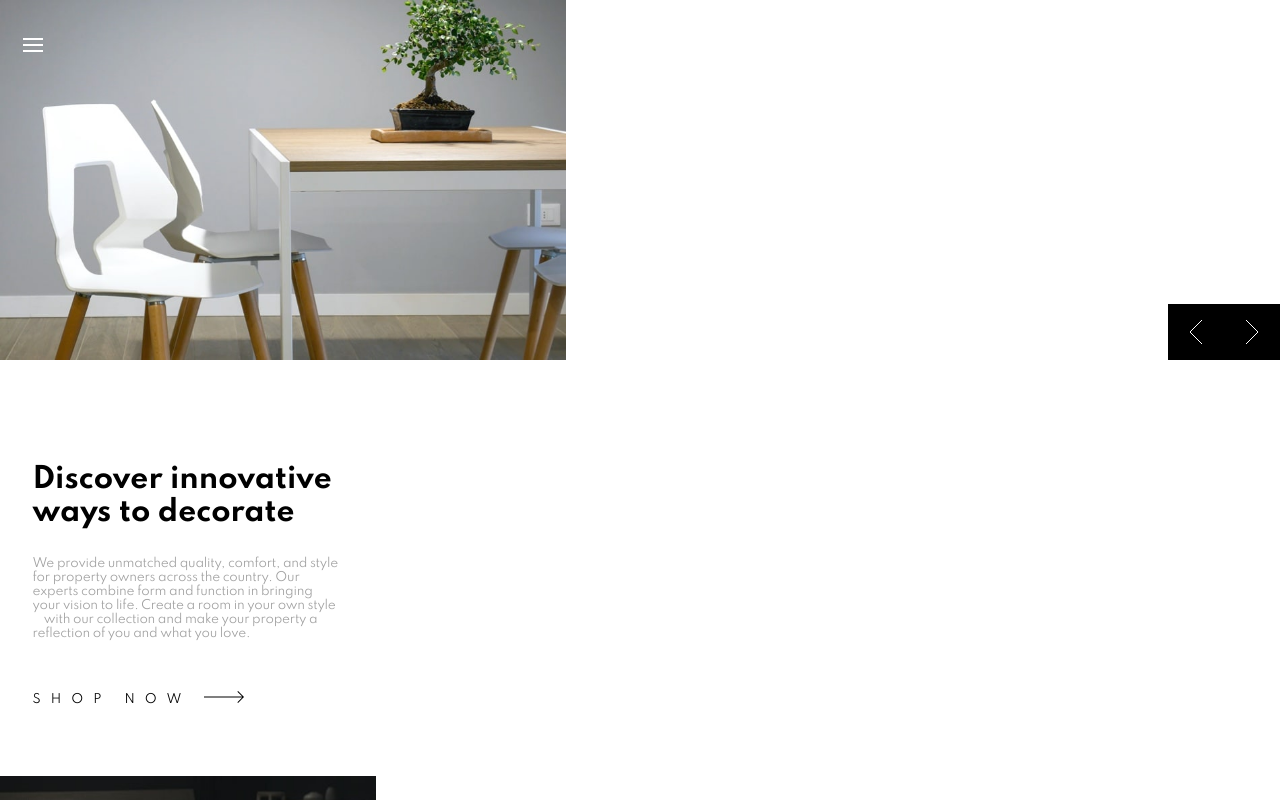
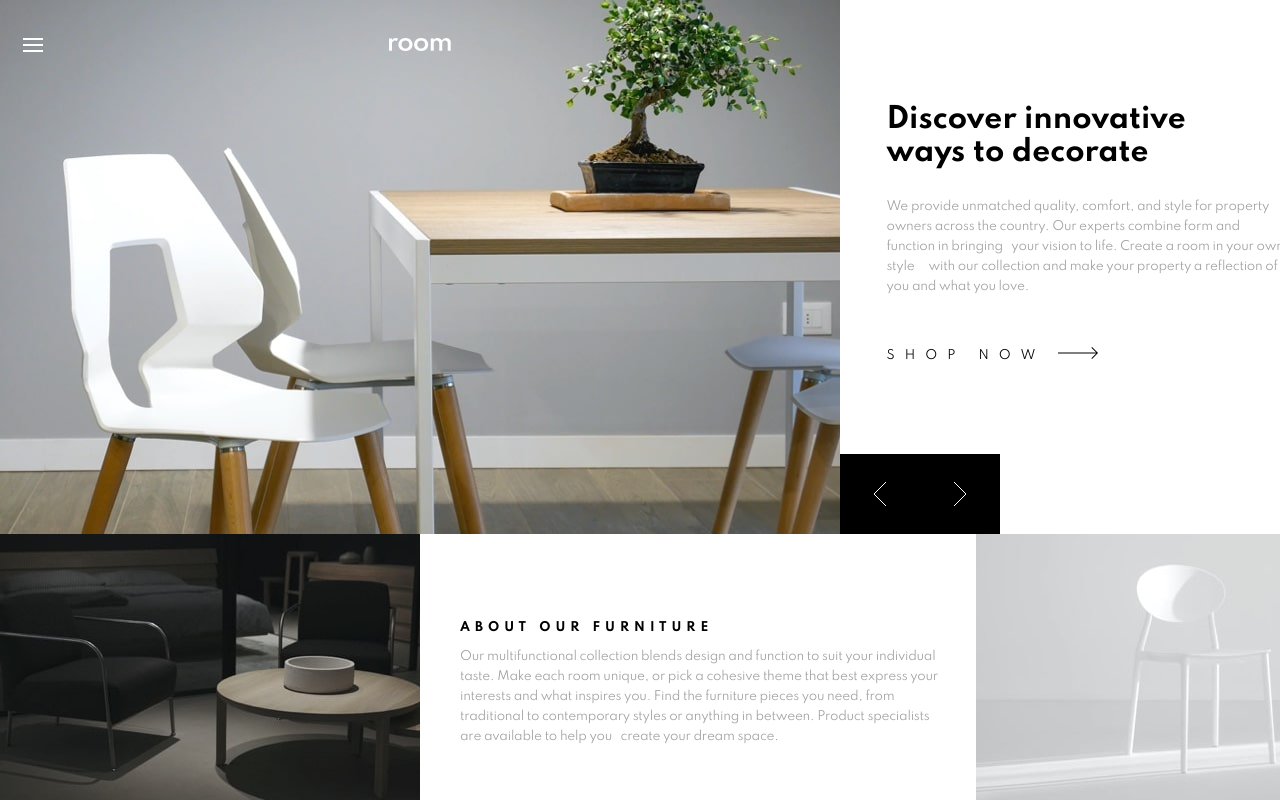
Before and after one commit to ackuser/nx-room-homepage, an Angular app: page / in a window 1280 px wide. Built offline with nearby package versions, Linux system fonts and the light colour scheme.

Commit message:
Redifining style for large devices

```diff
--- a/apps/room-homepage/src/app/app.component.scss
+++ b/apps/room-homepage/src/app/app.component.scss
@@ -3,8 +3,10 @@
 @import '_layout';
 @import '_fonts';
 
-$grid-second-row: (266px + ($grid-block-sm * 2));
-$grid-fourth-row: (5 * $grid-block-sm);
+$grid-second-row: (266px + ($grid-block * 2));
+$grid-fourth-row: (5 * $grid-block);
+
+
 @debug $grid-second-row;
 @debug $grid-fourth-row;
 
@@ -12,6 +14,18 @@ $grid-fourth-row: (5 * $grid-block-sm);
   height: 100%;
   display: grid;
   grid-template-areas: 'area-1''area-2''area-3''area-4''area-5';
+
+  @media screen and (min-width: 1024px) {
+    $column-width: $layout-column-width-lg;
+    column-gap: $layout-gutter-width-lg;
+    @debug $column-width;
+
+    grid-template-columns: repeat(12, $column-width);
+    grid-template-rows: 534px 266px;
+    grid-template-areas:
+      "area-1 area-1 area-1 area-1 area-1 area-1 area-1 area-2 area-2 area-2 area-2 area-2"
+      "area-3 area-3 area-3 area-3 area-4 area-4 area-4 area-4 area-5 area-5 area-5 area-5";
+  }
 }
 
 .block {
@@ -21,20 +35,38 @@ $grid-fourth-row: (5 * $grid-block-sm);
     height: 360px;
     grid-area: area-1;
     margin: 0;
+
+    @media screen and (min-width: 1024px) {
+      width: 840px;
+      height: 534px;
+    }
   }
 
   &--2 {
     width: 311px;
     height: 266px;
     grid-area: area-2;
-    margin: $grid-block-sm ($each-gutter-outside + $layout-column-width + $layout-gutter-width);
+    margin: $grid-block ($each-gutter-outside + $layout-column-width + $layout-gutter-width);
+
+    @media screen and (min-width: 1024px) {
+      width: 600px;
+      height: 534px;
+    }
   }
 
   &--3 {
     width: 311px;
     height: 198px;
     grid-area: area-4;
-    margin: $grid-block-sm ($each-gutter-outside + $layout-column-width + $layout-gutter-width);
+    margin: $grid-block ($each-gutter-outside + $layout-column-width + $layout-gutter-width);
+
+    @media screen and (min-width: 1024px) {
+      // margin: (4 * $grid-cell-lg) (3 * $grid-cell-lg) auto -$layout-gutter-width-lg;
+      margin-left: -$layout-gutter-width-lg;
+      margin-right: (3 * $grid-cell-lg);
+      width: 580px;
+      height: 266px;
+    }
   }
 
   &--arrows {
@@ -43,12 +75,25 @@ $grid-fourth-row: (5 * $grid-block-sm);
     bottom: 0;
     right: 0;
 
-      .arrow {
-        width: 56px;
-        height: 56px;
-        cursor: pointer;
+    @media screen and (min-width: 1024px) {
+      right: -160px;
+    }
+
+    .arrow {
+      width: 56px;
+      height: 56px;
+      cursor: pointer;
+
+      @media screen and (min-width: 1024px) {
+        width: 80px;
+        height: 80px;
+
+        &:hover {
+          opacity: .7;
+        }
       }
     }
+  }
 
 }
 
@@ -58,36 +103,55 @@ $grid-fourth-row: (5 * $grid-block-sm);
     position: absolute;
     left: 0;
     right: 0;
-    margin-top: $grid-cell-sm * 1.5;
+    margin-top: $grid-cell * 1.5;
     margin-left: auto;
     margin-right: auto;
   }
 
   &--burguer {
     position: absolute;
-    margin-top: $grid-cell-sm * 1.5;
-    margin-left: $grid-cell-sm * .9;
+    margin-top: $grid-cell * 1.5;
+    margin-left: $grid-cell * .9;
     width: auto;
     height: auto;
   }
 
   &--1 {
     height: 360px;
+
+    @media screen and (min-width: 1024px) {
+      width: 840px;
+      height: 534px;
+    }
   }
 
   &--2 {
     height: 238px;
     grid-area: area-3;
+
+    @media screen and (min-width: 1024px) {
+      width: 420px;
+      height: 266px;
+    }
   }
 
   &--3 {
     height: 227px;
     grid-area: area-5;
+
+    @media screen and (min-width: 1024px) {
+      width: 440px;
+      height: 266px;
+    }
   }
 }
 
 .title {
   @include title;
+
+  @media screen and (min-width: 1024px) {
+    width: 300px;
+  }
 }
 
 .subtitle {
@@ -101,12 +165,26 @@ $grid-fourth-row: (5 * $grid-block-sm);
 
   &--1 {
     margin-bottom: 0;
+
+    @media screen and (min-width: 1024px) {
+      width: 400px;
+      height: 100px;
+      line-height: 20px;
+    }
+  }
+
+  &--2 {
+    @media screen and (min-width: 1024px) {
+      width: 484px;
+      height: 104px;
+      line-height: 20px;
+    }
   }
 }
 
 .cta {
   letter-spacing: 10px;
-  margin-top: 2 * $grid-cell-sm;
+  margin-top: 2 * $grid-cell;
   cursor: pointer;
 
   &:hover {
@@ -124,7 +202,7 @@ $grid-fourth-row: (5 * $grid-block-sm);
   }
 }
 
-.half-opacity{
+.half-opacity {
   width: 100%;
   height: 100%;
   position: absolute;
--- a/apps/room-homepage/src/app/menu/menu.component.scss
+++ b/apps/room-homepage/src/app/menu/menu.component.scss
@@ -17,13 +17,13 @@
     background: $white;
 
     .close {
-        margin-left: $grid-cell-sm;
+        margin-left: $grid-cell;
     }
 
     .menu {
         @include menu;
         @extend %fx;
         width: 243px;
-        margin-right: $grid-cell-sm;
+        margin-right: $grid-cell;
     }
 }
--- a/apps/room-homepage/src/assets/styles/_fonts.scss
+++ b/apps/room-homepage/src/assets/styles/_fonts.scss
@@ -5,6 +5,11 @@
     color: $black;
     font-weight: bold;
     text-align: left;
+
+    @media screen and (min-width: 1024px) {
+        font-size: 40;
+        font-weight: 600;
+    }
 }
 
 @mixin subtitle($size: 12px) {
--- a/apps/room-homepage/src/assets/styles/_grid.scss
+++ b/apps/room-homepage/src/assets/styles/_grid.scss
@@ -1,5 +1,16 @@
 // Grid System in Small Devices
-$grid-cell-sm: 25px;
-$grid-block-sm: 3 * $grid-cell-sm;
-@debug $grid-cell-sm;
-@debug $grid-block-sm;
+$grid-cell: 25px;
+$grid-block: 3 * $grid-cell;
+
+// Grid System in Large Devices
+$grid-cell-lg: 16px;
+$grid-block-lg: 10 * $grid-cell-lg;
+
+// Not working overwritting variables with media quieries
+// @media screen and (min-width: 1024px) {}
+
+@debug $grid-cell;
+@debug $grid-block;
+
+@debug $grid-cell-lg;
+@debug $grid-block-lg;
--- a/apps/room-homepage/src/assets/styles/_layout.scss
+++ b/apps/room-homepage/src/assets/styles/_layout.scss
@@ -3,6 +3,14 @@ $total-width: 375px;
 $number-of-columns: 12;
 $layout-column-width: 24px;
 $layout-gutter-width: 7px;
+
+$layout-column-width-lg: 94px;
+$layout-gutter-width-lg: 28px;
+
+@media screen and (min-width: 1024px) {
+}
+
+
 $total-width-no-gutter-outside: $number-of-columns * ($layout-column-width + $layout-gutter-width);
 $gutter-outside: $total-width - $total-width-no-gutter-outside;
 $each-gutter-outside: $gutter-outside / 2;
--- a/apps/room-homepage/src/styles.scss
+++ b/apps/room-homepage/src/styles.scss
@@ -7,9 +7,14 @@
 @import '~@fortawesome/fontawesome-free/css/all.css';
 /* You can add global styles to this file, and also import other style files */
 html, body {
+    width: 100%;
     height: 100%;
-    width: 100%;
     overflow-x: hidden;
+    // @media screen and (min-width: 1024px) {
+    //     width: 100vw;
+    //     height: 100vh;
+    //     overflow-x: auto;
+    //   }
 }
 
 html {
```
